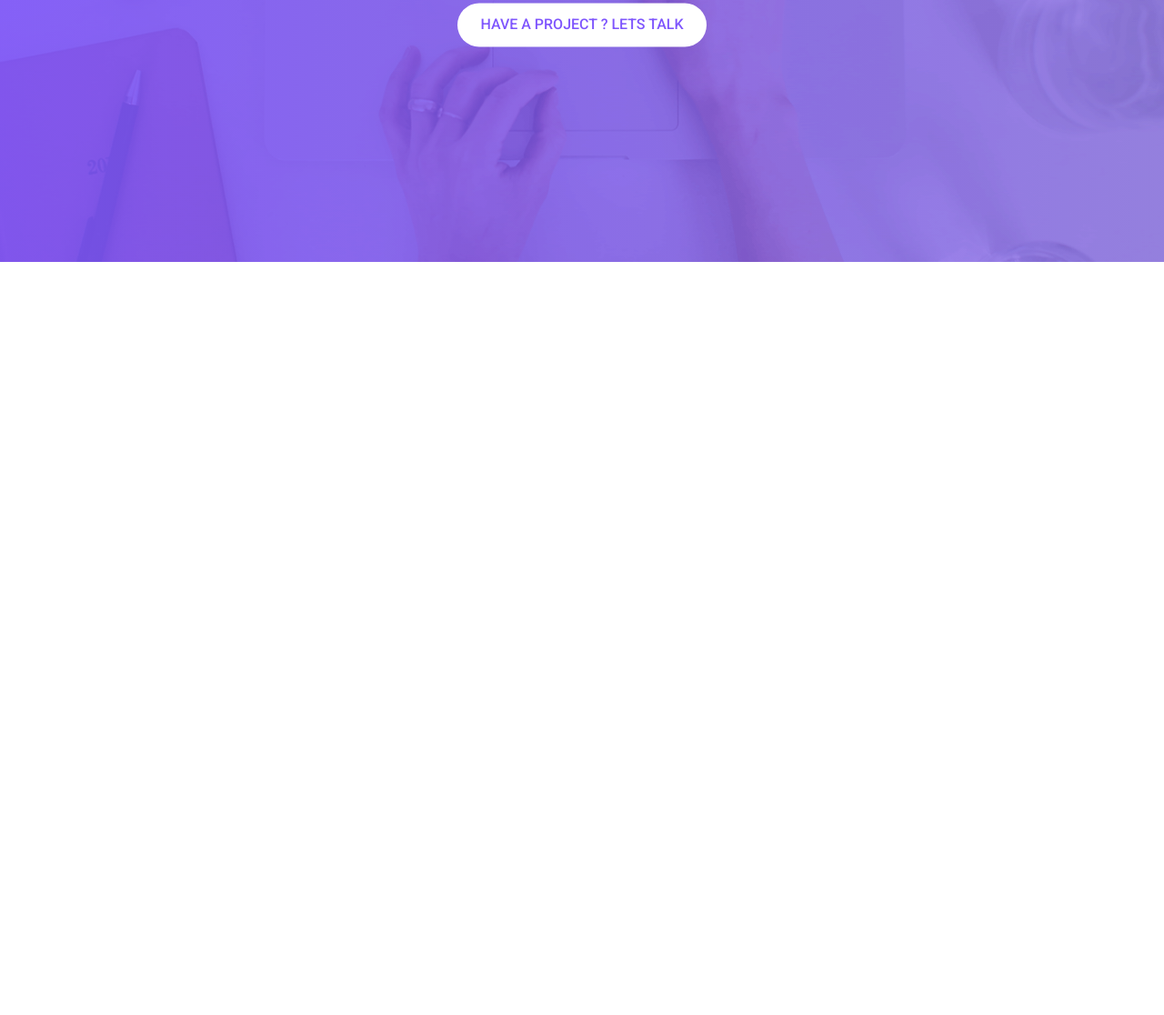
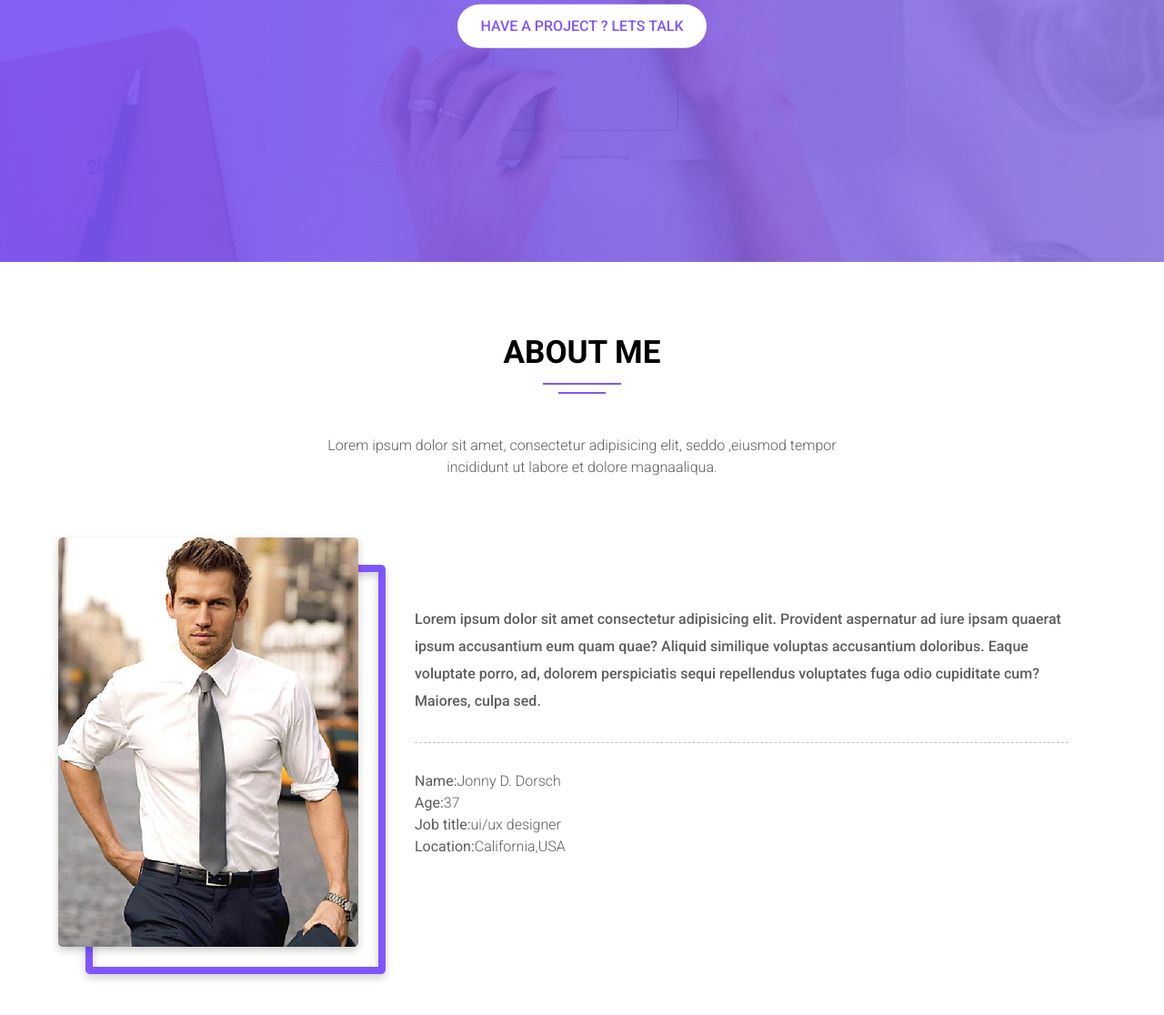
Before and after one commit to Alaa4eg-h/Violet-Portfolio, a plain HTML site: page index.html in a window 1280 px wide. Shown: the part 472-1588 px from the top of the page at 91% size. Before the commit the page ends 800 px from the top, so only its background shows below. Drawn offline with Linux system fonts and the light colour scheme.

Commit message:
Created and styled About Section

```diff
--- a/css/style.css
+++ b/css/style.css
@@ -1,9 +1,9 @@
 /* Google fonts */
+
 @import url("https://fonts.googleapis.com/css?family=Roboto:300,400,500,700&display=swap");
 /* General Resets */
-*,
-*:after,
-*:before {
+
+*, *:after, *:before {
   margin: 0;
   padding: 0;
   box-sizing: border-box;
@@ -20,20 +20,19 @@ body {
   width: 100%;
 }
 
-h1,
-h2,
-h3,
-h4,
-h5,
-h6,
-p,
-a {
+h1, h2, h3, h4, h5, h6, p, a {
   margin: 0;
   padding: 0;
 }
 
-ul,
-li {
+p {
+  font-size: 1.6rem;
+  font-weight: 300;
+  color: #5d5d5d;
+  line-height: 2.4rem;
+}
+
+ul, li {
   list-style-type: none;
 }
 
@@ -46,6 +45,8 @@ a {
   margin: 0 auto;
 }
 
+/* Helper Classes */
+
 .btn {
   border-radius: 3rem;
   padding: 1.5rem 2.5rem;
@@ -55,17 +56,64 @@ a {
 
 .btn--pruple {
   background-color: #7f56fd;
+  color: #fff;
 }
 
 .btn--white {
   background-color: #fff;
   color: #7f56fd;
 }
+
+.section--heading {
+  text-align: center;
+  margin-bottom: 6rem;
+}
+
+.section--title {
+  font-size: 3.5rem;
+  text-transform: uppercase;
+  position: relative;
+  display: inline-block;
+  margin-bottom: 4rem;
+}
+
+.section--title:after {
+  content: '';
+  position: absolute;
+  bottom: -1.5rem;
+  left: 25%;
+  width: 50%;
+  height: 0.2rem;
+}
+
+.section--title:before {
+  content: '';
+  position: absolute;
+  bottom: -2.5rem;
+  left: 35%;
+  width: 30%;
+  height: 0.2rem;
+}
+
+.title--bg-light:after, .title--bg-light:before {
+  background-color: #7f56fd;
+}
+
+.section--subtitle {
+  width: 50%;
+  margin: 3rem auto 0 auto;
+}
+
+.padding-t-b {
+  padding-top: 8rem;
+  padding-bottom: 8rem;
+}
+
 /* Start Header */
+
 .header {
   height: 95vh;
-  background: linear-gradient(to right, rgba(127, 86, 253, 0.9), rgba(120, 88, 221, 0.7)),
-    url("../img/header-background.png");
+  background: linear-gradient(to right, rgba(127, 86, 253, 0.9), rgba(120, 88, 221, 0.7)), url("../img/header-background.png");
   background-size: cover;
   background-repeat: no-repeat;
   background-position: top center;
@@ -79,7 +127,9 @@ a {
 }
 
 .header__top {
-  padding: 2rem 0;
+  /* padding: 2rem 0;*/
+  height: 8rem;
+  line-height: 8rem;
 }
 
 .header__logo {
@@ -88,7 +138,6 @@ a {
 
 .header__logo-img {
   vertical-align: middle;
-  padding: 1rem;
 }
 
 .header__logo-text {
@@ -98,24 +147,25 @@ a {
   text-transform: uppercase;
   color: #fff;
   display: inline-block;
-  margin-top: 0.5rem;
 }
 
 .navbar__list {
   float: right;
-  padding: 1rem;
 }
 
 .navbar__item {
   display: inline-block;
-  padding: 1rem;
+  padding-right: 1rem;
+  padding-left: 1rem;
 }
 
 .navbar__link {
   color: #fff;
   text-transform: uppercase;
 }
+
 /* Hero Section */
+
 .header__content {
   position: absolute;
   top: 50%;
@@ -140,3 +190,34 @@ a {
 .header__cta {
   margin-top: 3rem;
 }
+
+/* End Header */
+
+/* Start About */
+
+.about__content:after {
+  content: '';
+  display: table;
+  clear: both;
+}
+
+.about__image {
+  float: left;
+  width: 20%;
+}
+
+.about__desc {
+  float: right;
+  width: 70%;
+  padding: 5rem;
+}
+
+.about__text {
+  font-weight: 500;
+  line-height: 3rem;
+  margin-bottom: 3rem;
+  padding: 3rem 0;
+  border-bottom: 1px dashed #C1C1C1;
+}
+
+/* End About */
--- a/index.html
+++ b/index.html
@@ -11,6 +11,7 @@
 </head>
 
 <body>
+    <!-- Start main header -->
     <header class="header">
         <div class="container">
             <div class="header__top">
@@ -39,7 +40,41 @@
             </div>
         </div>
     </header>
+    <!-- End main Header -->
 
+    <!-- Start About -->
+
+    <section class="about padding-t-b">
+        <div class="container">
+            <div class="about__heading section--heading">
+                <h2 class="about__title section--title title--bg-light">About Me</h2>
+                <p class="about__subtitle section--subtitle">Lorem ipsum dolor sit amet, consectetur adipisicing elit,
+                    seddo
+                    ,eiusmod tempor incididunt ut labore et dolore magnaaliqua.</p>
+            </div>
+            <div class="about__content">
+                <div class="about__image">
+                    <img src="img/about-me-image.png" alt="About photo">
+                </div>
+                <div class="about__desc">
+                    <p class="about__text">Lorem ipsum dolor sit amet consectetur adipisicing elit. Provident aspernatur
+                        ad
+                        iure ipsam quaerat ipsum accusantium eum quam quae? Aliquid similique voluptas accusantium
+                        doloribus. Eaque voluptate porro, ad, dolorem perspiciatis sequi repellendus voluptates fuga
+                        odio
+                        cupiditate cum? Maiores, culpa sed.</p>
+                    <div class="about__pos pos--left">
+                        <p class="about__name"><strong>Name:</strong>Jonny D. Dorsch</p>
+                        <p class="about__age"><strong>Age:</strong>37</p>
+                    </div>
+                    <div class="about__pos pos--right">
+                        <p class="about__job-title"><strong>Job title:</strong>ui/ux designer</p>
+                        <p class="about__location"><strong>Location:</strong>California,USA</p>
+                    </div>
+                </div>
+            </div>
+        </div>
+    </section>
 </body>
 
 </html>
```
